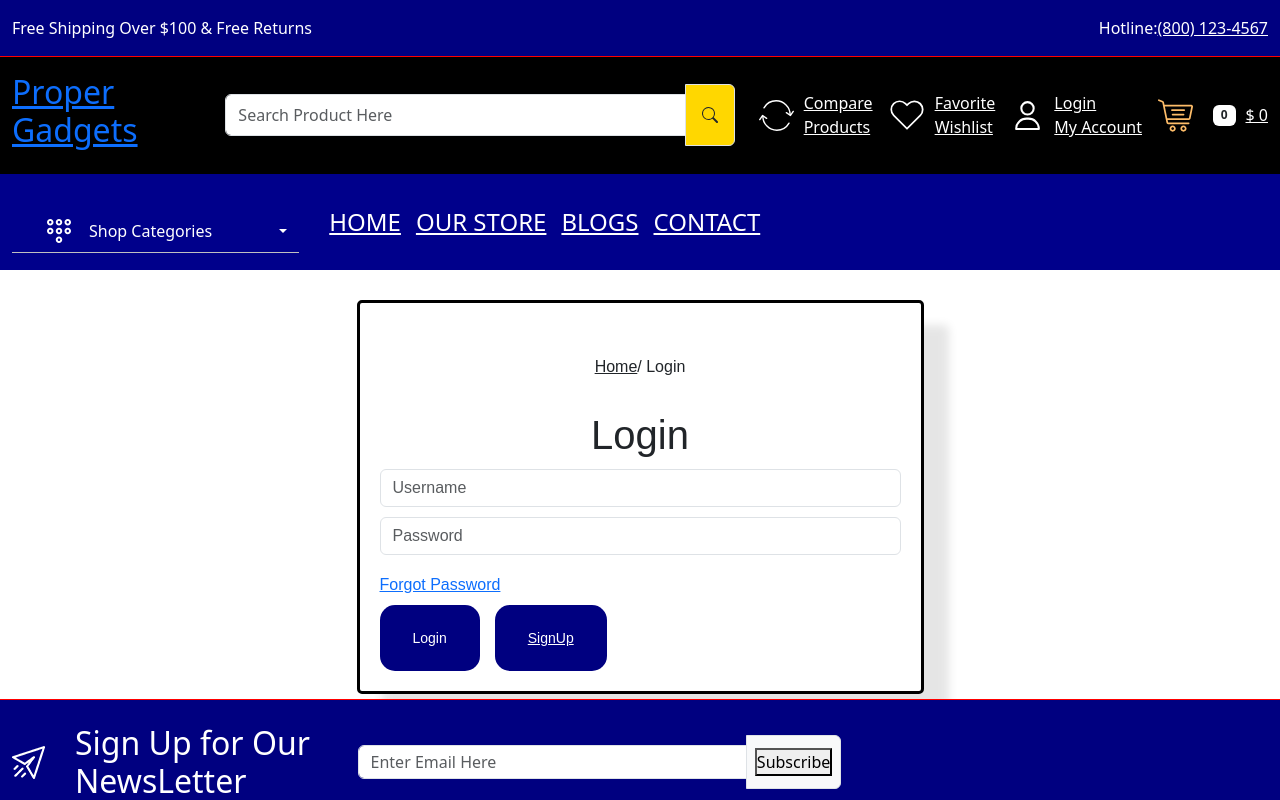
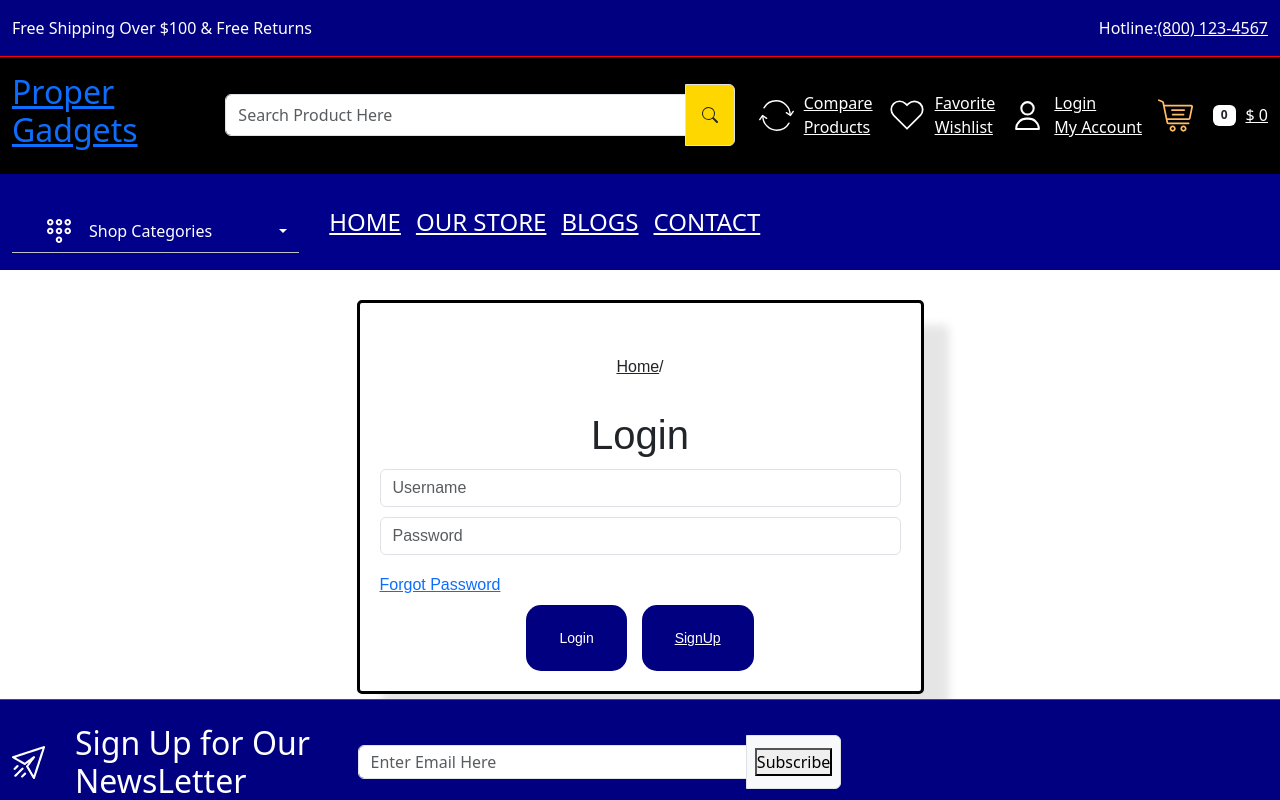
Before and after one commit to loltee/Capstone, a React (Vite) app: page /login in a window 1280 px wide. Shown: the top 800 px of the page. Built offline with nearby package versions, Linux system fonts and the light colour scheme.

Commit message:
login function working again

```diff
--- a/src/components/Login.jsx
+++ b/src/components/Login.jsx
@@ -15,6 +15,7 @@ function Login({ token, setToken }) {
 
   async function handleSubmit(e) {
     e.preventDefault();
+    console.log("hello World");
     try {
       const response = await fetch("https://fakestoreapi.com/auth/login", {
         method: "POST",
@@ -38,8 +39,8 @@ function Login({ token, setToken }) {
   }
   return (
     <div className="Login">
-      <Meta title={"Login"} />
-      <Breadcrumb title="Login" />
+      <Meta title={""} />
+      <Breadcrumb title="" />
 
       <div className="login-wrapper py -5 home-wrapper-2">
         <div className="row">
@@ -49,13 +50,16 @@ function Login({ token, setToken }) {
         </div>
       </div>
       <h1>Login</h1>
-      <form action="">
+      <form>
         <div>
           <input
             type="username"
             name="username"
             placeholder="Username"
             className="form-control"
+            onChange={(e) => {
+              setUsername(e.target.value);
+            }}
           />
         </div>
         <div>
@@ -64,12 +68,17 @@ function Login({ token, setToken }) {
             name="password"
             placeholder="Password"
             className="form-control"
+            onChange={(e) => {
+              setPassword(e.target.value);
+            }}
           />
         </div>
         <div>
           <Link to="/forgot-password">Forgot Password</Link>
-          <div className="d-flex juistify-content-center gap-15 align-items-center">
-            <button className="button border-0">Login</button>
+          <div className=" d-flex justify-content-center gap-15 align-items-center">
+            <button onClick={handleSubmit} className="button border-0">
+              Login
+            </button>
             <Link className="button">SignUp</Link>
           </div>
         </div>
--- a/src/index.css
+++ b/src/index.css
@@ -26,6 +26,11 @@
 .form-control {
   margin-top: 10px;
   margin-bottom: 10px;
+}
+
+.tiny {
+  align-items: center;
+  background-color: #007bff;
 }
 
 .shopping-cart-container {
```
